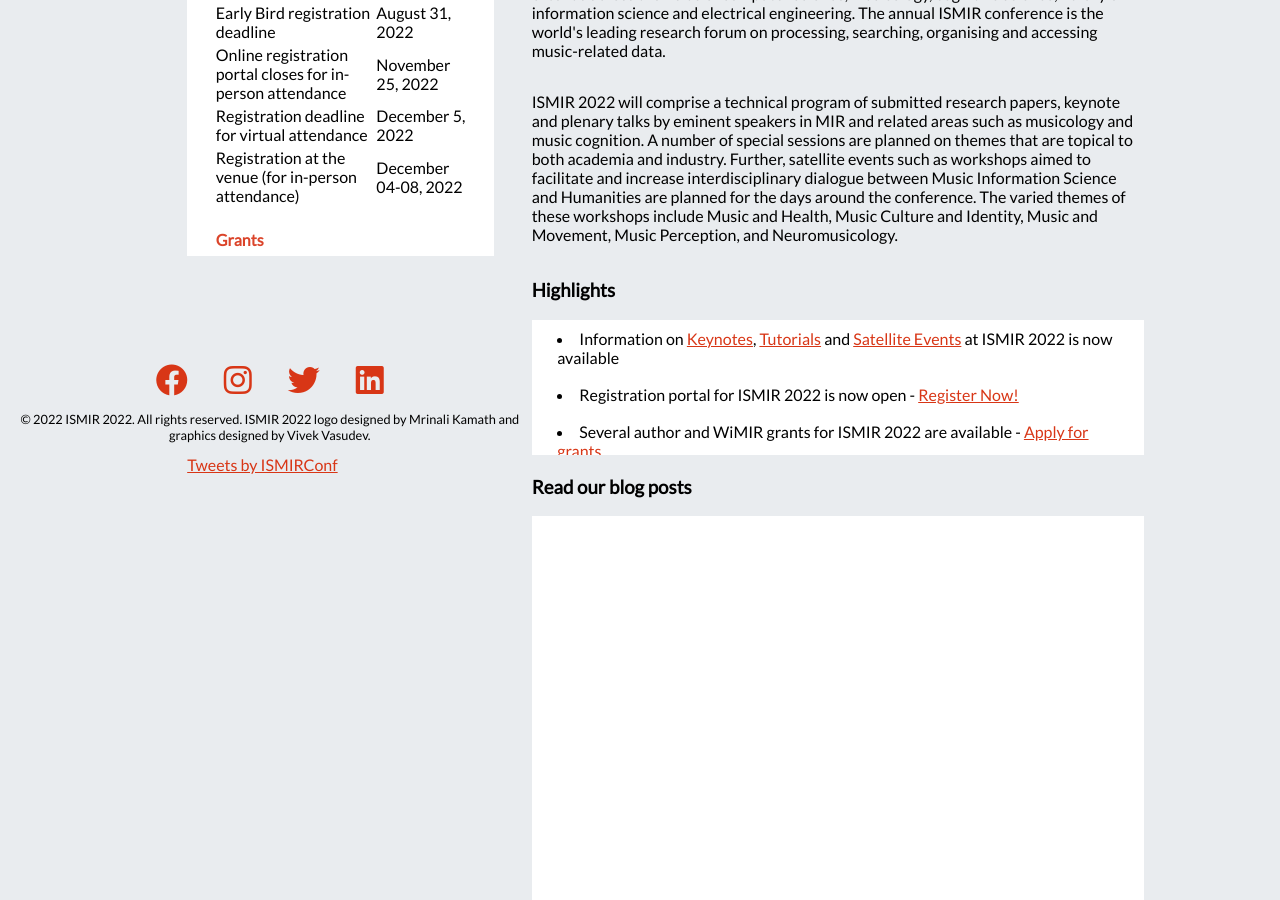
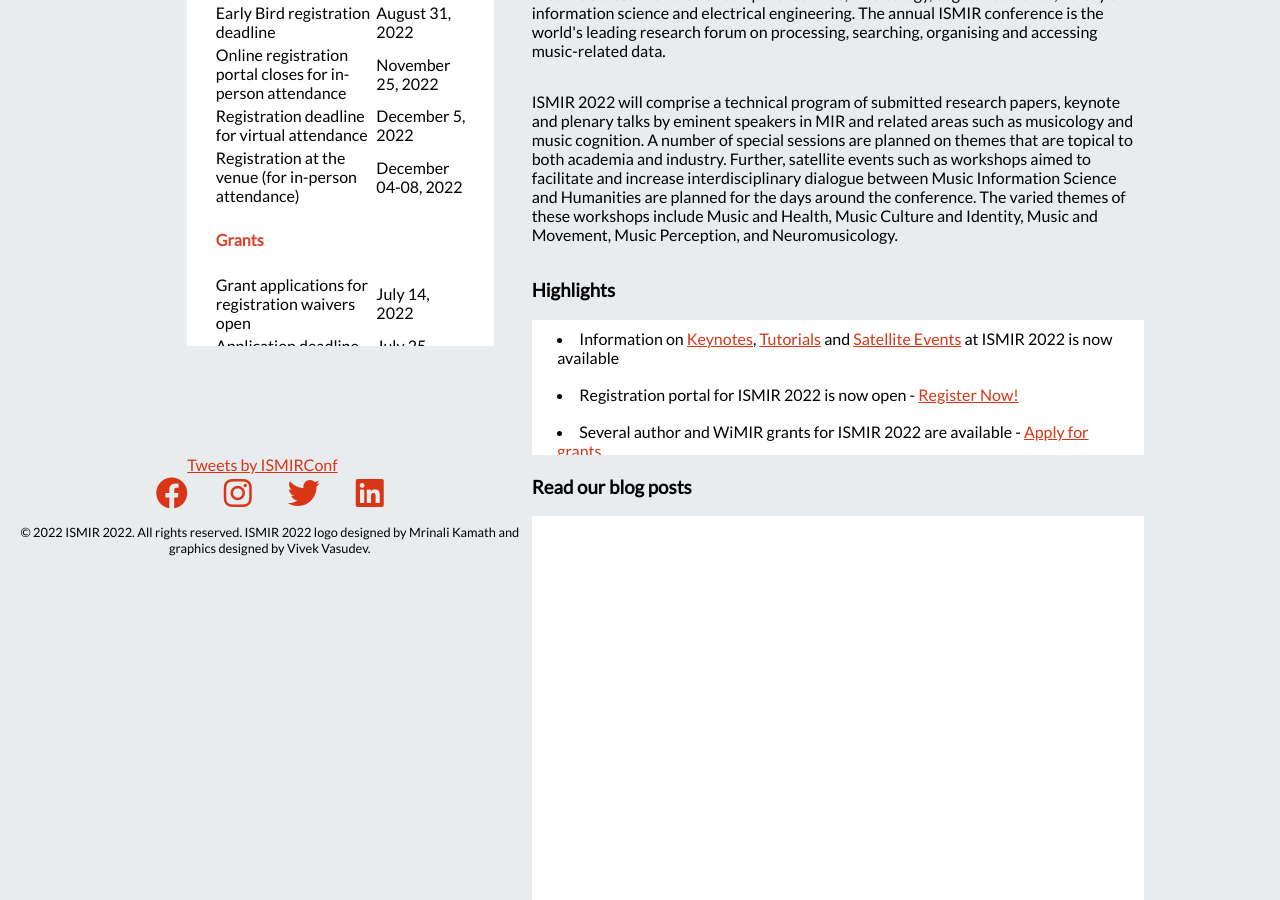
Before and after one commit to ismir2022/ismir2022.github.io, a Jekyll site: the page built from index_staging.md, in a window 1280 px wide and 900 px high, scrolled down 783 px. Built offline with Jekyll 4.4.1, drawn with Linux system fonts in a browser that asks for light colours; nearby versions of some CDN libraries; comment, search, counter and statistics services are not loaded.

Commit message:
increasing the height of the imp dates column

```diff
--- a/index_staging.md
+++ b/index_staging.md
@@ -22,15 +22,6 @@
             <tr>
                 <td><li data-stringify-indent="0" data-stringify-border="0">Several author and WiMIR grants for ISMIR 2022 are available - <a href="[here](https://ismir2022.ismir.net/attend/support)">Apply for grants</a></li></td>
             </tr>
-            <tr>
-                <td><li data-stringify-indent="0" data-stringify-border="0">Check out the paper review form of ISMIR <a href="reviewform">here</a>.</li></td>
-            </tr>
-			<tr>
-				<td><li data-stringify-indent="0" data-stringify-border="0"><a href="https://ismir2021.ismir.net/blog/preparing/">Tips</a> to prepare your ISMIR submission.</li></td>
-			</tr>
-			<tr>
-				<td><li data-stringify-indent="0" data-stringify-border="0">Insights on ISMIR Reviewing experience - <a href="https://ismir2021.ismir.net/blog/insights/">Part 1</a>, <a href="https://ismir2021.ismir.net/blog/insights2/">Part 2</a>.</li></td>
-			</tr>
 		</tbody>
 </table>
 
@@ -55,7 +46,7 @@
 </div>
 
 ### Important Dates (AoE)
-<table style="width:24vw; height:45vh; display: block; overflow-y:auto; overflow-x:hidden; background-color:rgb(255, 255, 255); padding-left: 2vw; padding-right: 2vw; padding-bottom: 1vh;">
+<table style="width:24vw; height:55vh; display: block; overflow-y:auto; overflow-x:hidden; background-color:rgb(255, 255, 255); padding-left: 2vw; padding-right: 2vw; padding-bottom: 1vh;">
         <tr>
             <td><h4><span style="color:#DB442A">Registration</span></h4></td>
             <td> </td>
```
